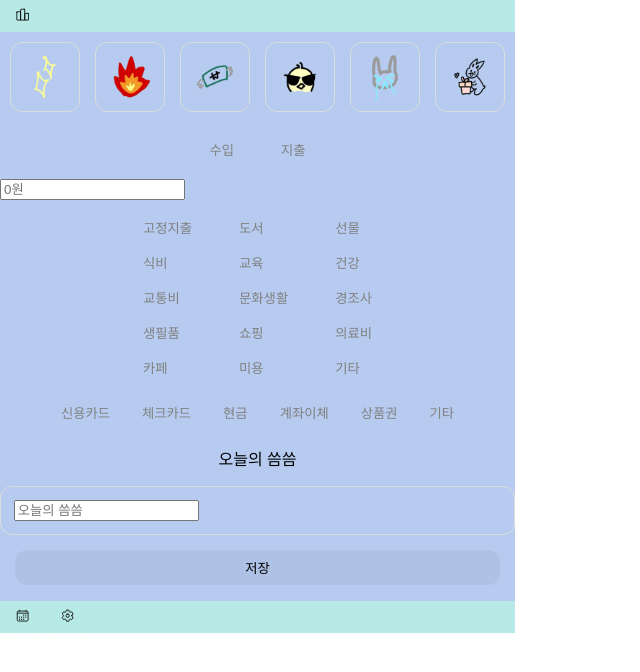
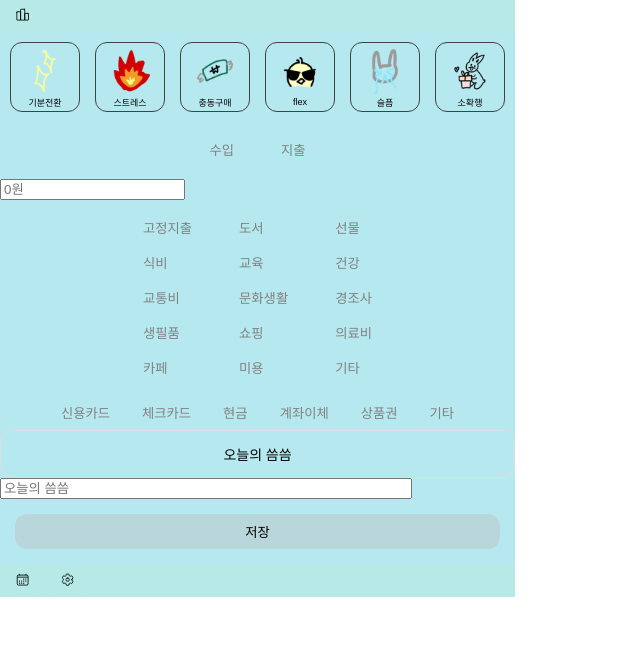
Before and after one commit to suyeonlee333333/accountBook-front, a React (Vite) app: page /writebox in a window 1280 px wide. Shown: the top 672 px of the page, without its empty margins (0-640 px from the left). Built offline with nearby package versions, Linux system fonts and the light colour scheme; a web font is replaced by a local one.

Commit message:
통계 페이지 수정

```diff
--- a/package.json
+++ b/package.json
@@ -14,9 +14,11 @@
     "@fullcalendar/daygrid": "^6.1.19",
     "@fullcalendar/react": "^6.1.19",
     "bootstrap": "^5.3.7",
+    "chart.js": "^4.5.0",
     "react": "^18.3.1",
     "react-big-calendar": "^1.19.4",
     "react-bootstrap": "^2.10.10",
+    "react-chartjs-2": "^5.3.0",
     "react-dom": "^18.3.1",
     "react-icons": "^5.5.0",
     "react-router-dom": "^7.8.0"
--- a/src/App.css
+++ b/src/App.css
@@ -81,10 +81,11 @@ width: 100%;
 .button-container {
 display: flex;
 justify-content: flex-end;
+padding: 10px;
 }
 
 .write-btn {
-background-color:#76a2ccc1;
+background-color:#5fb4c7c1;
 color: white;
 padding: 10px;
 border-radius: 50%;
@@ -95,7 +96,7 @@ margin: 3%;
     width: 100%;
     max-width: 1200px;
     padding: 0 20px;
-    background-color:#b6cbef;
+    background-color:#b6e9ef;
     display: grid;
     padding:0;
 
@@ -114,9 +115,9 @@ button {
     background-color: inherit;
 }
 
-button:hover {
+/* button:hover {
     background-color: #bbb;
-}
+} */
 
 /* 선택된 버튼 스타일 */
 button.active {
@@ -204,24 +205,27 @@ element.style {
     width: 70px;
     height: 70px;
     border-radius: 12px;
-    border: 1px solid #ddd;
+    border: 1px solid #434242;
     display: flex;
     justify-content: center;
     align-items: center;
+    flex-direction: column;
 }
 
 /* 숫자 입력 */
 .write-money {
     display: flex;
     justify-content: center;
+    align-items: center;
+    width: 100%;
 }
 .write-money input[type="number"] {
-    width: 120px;
     border-radius: 12px;
     border: 1px solid #ddd;
     font-size: 16px;
     text-align: center;
     padding: 0.8rem;
+    margin: 0 auto;
 }
 
 /* 오늘의 씀씀 */
@@ -230,7 +234,8 @@ element.style {
     display: flex;
     flex-direction: column;
     align-items: center;
-    width: 100%;
+    justify-content: center;
+    width: 80%;
 
 }
 .write-form-title {
@@ -243,11 +248,18 @@ element.style {
     margin: 0 auto;
     padding: 0.8rem;
     justify-content: center;
+    text-align: center;
+}
+
+.emoction-word {
+    flex-direction: column;
+    margin: 0px;
+    font-size: 9px;
 }
 
 .close-button {
     margin: 3%;
-    background-color:#a6b9da7e
+    background-color:#bdc4c57e
 }
 
 .login-container {
@@ -326,3 +338,8 @@ element.style {
     cursor: pointer;
     font-size: 1rem;
 }
+
+
+.monthStats {
+    text-align: center;
+}
--- a/src/App.jsx
+++ b/src/App.jsx
@@ -6,6 +6,8 @@ import { IoGiftOutline, IoCalendarOutline, IoSettingsOutline, IoInfiniteOutline,
 import Login from "./login.jsx";
 import Calendar from "./calendar.jsx";
 import JoinMembership from "./join-membership.jsx";
+import ExpenseStats from "./ExpenseStats.jsx";
+import IncomeStats from "./IncomeStats.jsx";
 
 
 export default function App() {
@@ -16,7 +18,7 @@ export default function App() {
   return (
     <div className="App">
     <>
-      <button onClick={() => navigate("/stats")}><IoPodiumOutline/></button>
+      <button onClick={() => navigate("/expenseStats")}><IoPodiumOutline/></button>
     </>
 
 
@@ -27,8 +29,8 @@ export default function App() {
         <Route path="/date/:date" element={null} />
         <Route path="/writebox" element={<WriteComponent />} />
         <Route path="/login" element={<Login />} />
-
-        <Route path="/stats" element={null}/>
+        <Route path="/expenseStats" element={<ExpenseStats/>} />
+        <Route path="/incomeStats" element={<IncomeStats/>} />
         <Route path="/join-membership" element={<JoinMembership/>}/>
       </Routes>
 
--- /dev/null
+++ b/src/ExpenseStats.jsx
@@ -0,0 +1,69 @@
+import React, { useState } from 'react';
+import {useNavigate} from 'react-router-dom';
+import {Chart as ChartJS} from "chart.js/auto";
+import {Pie} from "react-chartjs-2";
+import ExpenseData from "./expenseData.json";
+
+export default function ExpenseStats() {
+    // const totalAmount = entries.reduce((sum, entry) => sum + entry.amount, 0);
+
+    // const foodTotal = entries.filter(entry => entry.category === '식비').reduce((sum, entry) => sum + entry.amount, 0);
+
+    // const [entries, setEntries] = useState([
+    // { id: 1, date: '2023-01-01', category: '식비', amount: 50000},
+    // { id: 2, date: '2023-01-02', category: '교통비', amount: 15000 },
+    // { id: 3, date: '2023-01-02', category: '식비', amount: 30000 },
+    // ]);
+
+    const now=new Date();
+    const monthKey = `${now.getFullYear()}-${String(now.getMonth()+1).padStart(2,'0')}`;
+    const [selectedType,setSelectedType] = useState(false);
+    const navigate = useNavigate();
+    return (
+    <>
+
+    <div className="circle-chart">
+        <button>지출</button>
+        <button onClick={()=>navigate("/incomeStats")}>수입</button>
+        <p className="monthStats">{monthKey} 통계</p>
+    </div>
+
+    <div className="expense-chart">
+        <Pie
+            data={{
+                labels: ExpenseData.map((data)=>data.label),
+                datasets:[
+                    {
+                        label:"Count",
+                        data:ExpenseData.map((data)=>data.value),
+                        backgroundColor: [
+                            "#FCDAB9",
+                            "#F8B3A4",
+                            "#F78888",
+                            "#A26B7F",
+                            "#ECEAAF",
+                            "#D5CC84",
+                            "#C8BF80",
+                            "#CFC9A9",
+                            "#DEDAC9",
+                            "#E6E9D9",
+                            "#D3E6EC",
+                            "#B7DAE4",
+                            "#95C5D4",
+                            "#EEEFE7",
+                            "#738089"
+                        ],
+                        borderRadius: 5,
+
+                    }
+
+                ]
+            }
+            }
+        />
+    </div>
+
+    </>
+    )
+
+};
--- /dev/null
+++ b/src/IncomeStats.jsx
@@ -0,0 +1,41 @@
+import React, { useState } from 'react';
+import {Chart as ChartJS} from "chart.js/auto";
+import {Pie} from "react-chartjs-2";
+import IncomeData from "./incomeData.json";
+
+export default function IncomeStats() {
+
+
+    const now=new Date();
+    const monthKey = `${now.getFullYear()}-${String(now.getMonth()+1).padStart(2,'0')}`;
+    const [selectedType,setSelectedType] = useState(false);
+    return (
+    <>
+    <div className="income-chart">
+        <Pie
+            data={{
+                labels: IncomeData.map((data)=>data.label),
+                datasets:[
+                    {
+                        label:"Count",
+                        data:IncomeData.map((data)=>data.value),
+                        backgroundColor: [
+                            "#FEF6D4",
+                            "#FDE1CF",
+                            "#FAB5AF",
+                            "#DFDAE9",
+                        ],
+                        borderRadius: 5,
+
+                    }
+
+                ]
+            }
+            }
+        />
+    </div>
+
+    </>
+    )
+
+};
--- a/src/calendar.jsx
+++ b/src/calendar.jsx
@@ -53,6 +53,8 @@ export default function Calendar() {
         setSelectedDate(dateStr);
     };
 
+    const monthKey = `${currentDate.getFullYear()}-${String(currentDate.getMonth() + 1).padStart(2, '0')}`;
+
     return (
         <>
             <div className="header">
--- /dev/null
+++ b/src/expenseData.json
@@ -0,0 +1,62 @@
+[
+    {
+        "label": "고정지출",
+        "value": 3000
+    },
+    {
+        "label": "도서",
+        "value": 20000
+    },
+    {
+        "label": "선물",
+        "value": 16000
+    },
+    {
+        "label": "식비",
+        "value": 16000
+    },
+    {
+        "label": "교육",
+        "value": 20000
+    },
+    {
+        "label": "건강",
+        "value": 20000
+    },
+    {
+        "label": "교통비",
+        "value": 20000
+    },
+    {
+        "label": "문화생활",
+        "value": 20000
+    },
+    {
+        "label": "경조사",
+        "value": 20000
+    },
+    {
+        "label": "생필품",
+        "value": 20000
+    },
+    {
+        "label": "쇼핑",
+        "value": 20000
+    },
+    {
+        "label": "의료비",
+        "value": 20000
+    },
+    {
+        "label": "카페",
+        "value": 20000
+    },
+    {
+        "label": "미용",
+        "value": 20000
+    },
+    {
+        "label": "기타",
+        "value": 20000
+    }
+]
--- /dev/null
+++ b/src/incomeData.json
@@ -0,0 +1,18 @@
+[
+        {
+        "label": "월급",
+        "value": 3000
+    },
+        {
+        "label": "부업",
+        "value": 3000
+    },
+        {
+        "label": "용돈",
+        "value": 3000
+    },
+        {
+        "label": "기타",
+        "value": 3000
+    }
+]
--- a/src/write.jsx
+++ b/src/write.jsx
@@ -57,46 +57,52 @@ export default function WritePage() {
     <div className="write-container">
         <div className="emotion-tag">
             <button style={{
-                backgroundColor: selectedTag === "기분전환" ? "#a6b9da7e" : "transparent"
+                backgroundColor: selectedTag === "기분전환" ? "#8eb7bf7e" : "transparent"
             }}>
                 <img src={기분전환} alt="기분전환"
                 width="50px" style={{ cursor: "pointer" }}
                 onClick={() => setSelectedTag("기분전환")}/>
+                <p className="emoction-word">기분전환</p>
             </button>
             <button style={{
-                backgroundColor: selectedTag === "스트레스 해소" ? "#a6b9da7e" : "transparent"
+                backgroundColor: selectedTag === "스트레스 해소" ? "#8eb7bf7e" : "transparent"
             }}>
                 <img src={스트레스} alt="스트레스"
                 width="50px" style={{ cursor: "pointer" }}
                 onClick={() => setSelectedTag("스트레스 해소")} />
+                <p className="emoction-word">스트레스</p>
             </button>
             <button style={{
-                backgroundColor: selectedTag === "충동구매" ? "#a6b9da7e" : "transparent"
+                backgroundColor: selectedTag === "충동구매" ? "#8eb7bf7e" : "transparent"
             }}>
                 <img src={충동구매} alt="충동구매"
                 width="50px" style={{ cursor: "pointer" }}
                 onClick={() => setSelectedTag("충동구매")} />
+                <p className="emoction-word">충동구매</p>
             </button>
             <button style={{
-                backgroundColor: selectedTag === "flex" ? "#a6b9da7e" : "transparent"
+                backgroundColor: selectedTag === "flex" ? "#8eb7bf7e" : "transparent"
             }}>
                 <img src={flex} alt="flex"
                 width="50px" style={{ cursor: "pointer" }}
                 onClick={() => setSelectedTag("flex")} />
+                <p className="emoction-word">flex</p>
             </button>
             <button style={{
-                backgroundColor: selectedTag === "슬픔" ? "#a6b9da7e" : "transparent"
+                backgroundColor: selectedTag === "슬픔" ? "#8eb7bf7e" : "transparent"
             }}>
                 <img src={슬픔} alt="슬픔"
                 width="50px" style={{ cursor: "pointer" }}
                 onClick={() => setSelectedTag("슬픔")} />
+                <p className="emoction-word">슬픔</p>
             </button>
             <button style={{
-                backgroundColor: selectedTag === "소확행" ? "#a6b9da7e" : "transparent"
+                backgroundColor: selectedTag === "소확행" ? "#8eb7bf7e" : "transparent"
             }}>
                 <img src={소확행} alt="소확행"
                 width="50px" style={{ cursor: "pointer" }}
                 onClick={() => setSelectedTag("소확행")} />
+                <p className="emoction-word">소확행</p>
             </button>
         </div>
 
@@ -112,8 +118,8 @@ export default function WritePage() {
             ))}
             </div>
 
-        <div className="wirte-money">
-            <input type="number" placeholder="0원" value={amount} onChange={(e)=> setAmount(e.target.value)} />
+        <div>
+            <input type="number" className="wirte-money" placeholder="0원" value={amount} onChange={(e)=> setAmount(e.target.value)} />
         </div>
 
         <div className="money-category">
@@ -144,11 +150,11 @@ export default function WritePage() {
             ))}
             </div>
 
-        <div className="write-form">
+        <div>
             <span></span>
-            <p>오늘의 씀씀</p>
-            <div className="write-form-title">
-                <input type="text" placeholder="오늘의 씀씀" value={note} onChange={(e)=>setNote(e.target.value)} />
+            <p className="write-form-title">오늘의 씀씀</p>
+            <div>
+                <input type="text" className="write-form" placeholder="오늘의 씀씀" value={note} onChange={(e)=>setNote(e.target.value)} />
             </div>
 
         </div>
```
Also changed, not shown: 1 other file (tests, documents, lock files or other folders).
